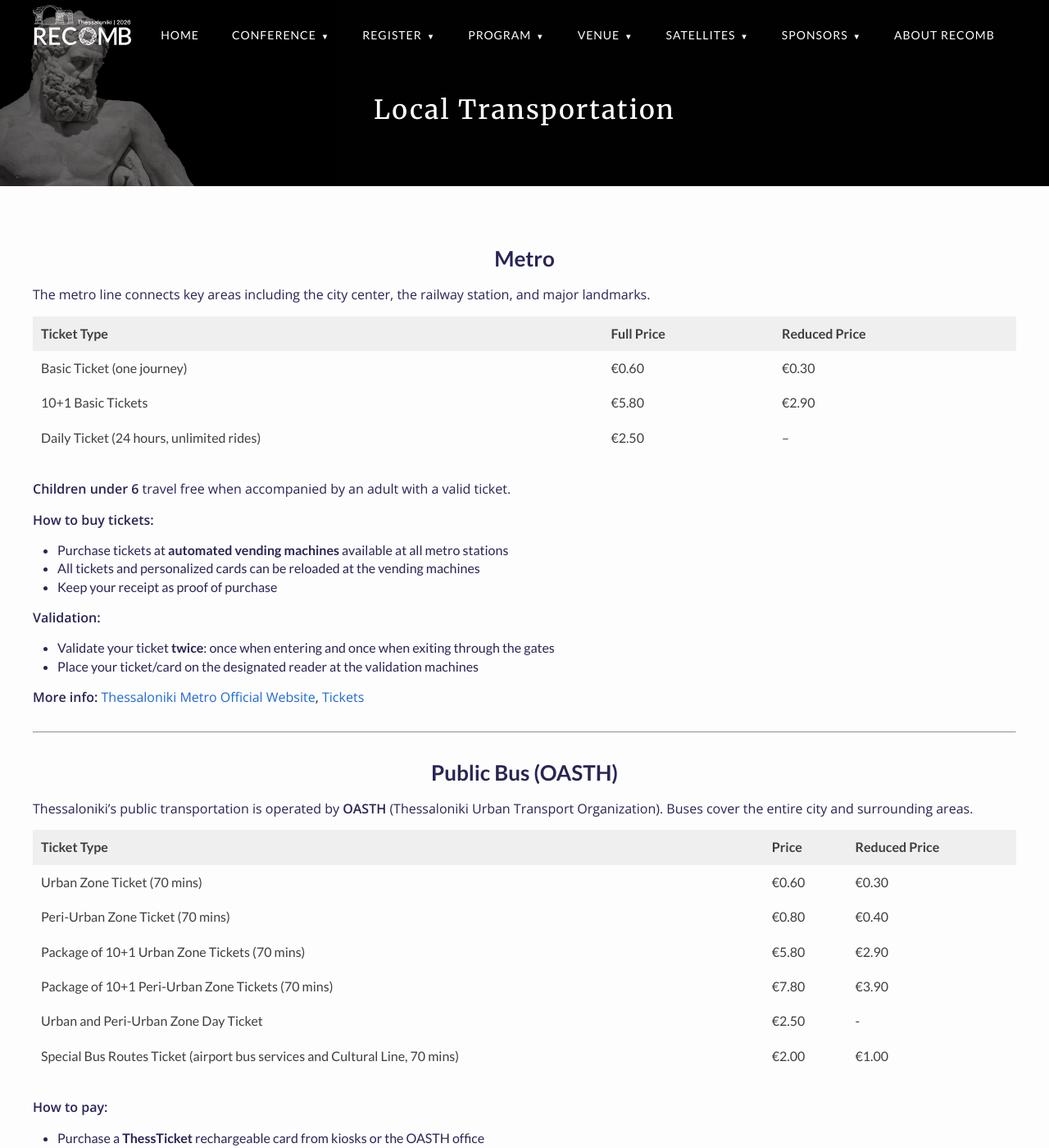
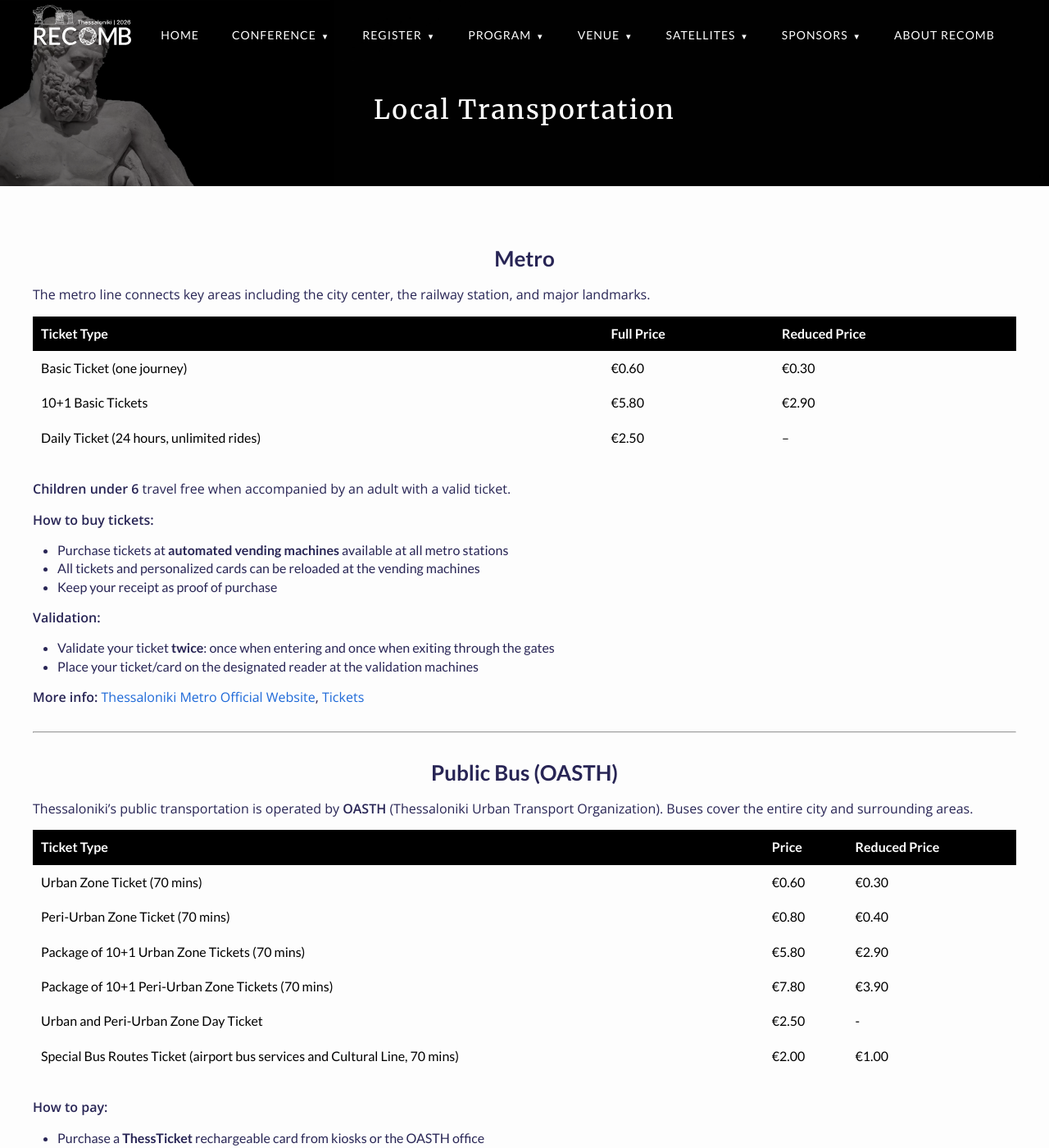
Before and after one commit to recomb-conference/recomb2026, a Jekyll site: the page built from transportation.md, in a window 1280 px wide and 1400 px high. Shown: the whole window at 82% size. Built offline with Jekyll 4.4.1, drawn with Linux system fonts in a browser that asks for light colours; nearby versions of some CDN libraries.

Commit message:
Improved text visibility on tables

```diff
--- a/_sass/minima/custom-styles.scss
+++ b/_sass/minima/custom-styles.scss
@@ -634,6 +634,15 @@ body.mobile-nav-open {
   padding: 10px;
 }
 
+.post-content th {
+  background-color: #000000;
+  color: #ffffff;
+}
+
+.post-content td {
+  color: #000000;
+}
+
 /* This is the new part: */
 .post-content table tr,
 .post-content table tr:nth-child(odd),
```
